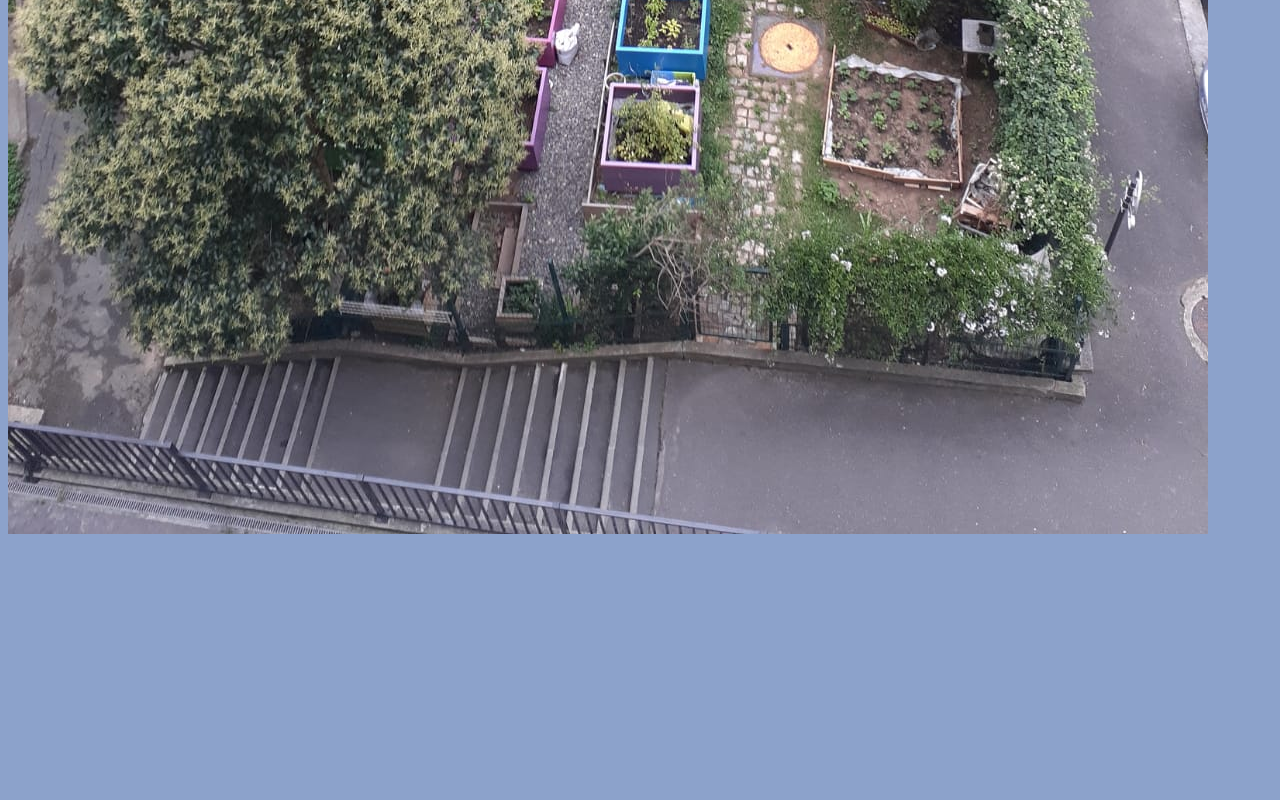
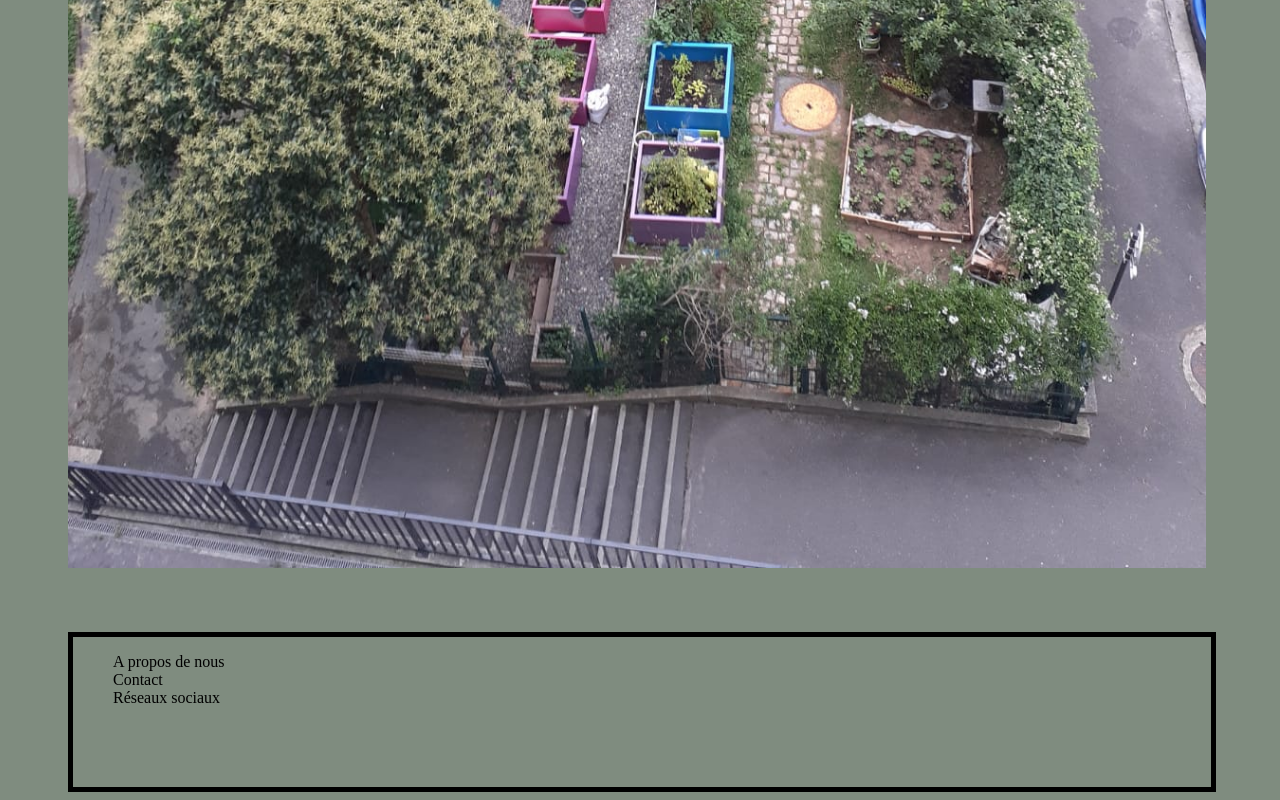
Before and after one commit to Hayat-BENSALAH/site-pour-association-amicale, a plain HTML site: page index.html in a window 1280 px wide. Shown: the part 1167-1967 px from the top of the page. Before the commit the page ends 1713 px from the top, so only its background shows below. Drawn offline with Linux system fonts and the light colour scheme.

Commit message:
add text

```diff
--- a/index.css
+++ b/index.css
@@ -1,15 +1,43 @@
 body {
-    background-color: rgb(140, 162, 203);
+    background-color: rgb(127, 140, 127);
 }
 
-.container navbar{
-    border: solid 10px black;
-    width: max-content;
+header{
+
+    border: solid 5px black;
+    width: 90%;
     height: 150px;
+}
+h1{
+
+}
+.container-navbar{
     display: flex;
-    align-items: center;
-    justify-content: center;
-    text-align: space-around;
+
+}
+
+header, img, footer{
+    margin-left: 60PX;
+}
+
+button{
+    border: solid 5px green;
 
 
 }
+
+img{
+    width: 90%;
+    margin-top: 50PX;
+    padding: 0;
+}
+footer{
+    border: solid 5px black;
+    width: 90%;
+    height: 150px;
+    margin-top: 60px;
+}
+
+li{
+    list-style: none;
+}
--- a/index.html
+++ b/index.html
@@ -6,9 +6,11 @@
     <title>SITE DE L'ASSOCIATION TOUS ENSEMBLE</title>
     <link rel="stylesheet" href="index.css">
 </head>
+
 <body>
+
    <header>
-        <navbar class="container navbar">
+        <navbar class="container-navbar">
             <div>
                 <h1>TOUS ENSEMBLE</h1>
                 <button>ACCEUIL</button>
@@ -17,15 +19,22 @@
             </div>
         </nav>
 
+    </header>
+    <main>
         <img src="./assets/E0B2584B-D137-4379-BB3C-A7D3D5F234FA.jpeg"
         alt="photo jardin partagé python">
 
-    </header>
-    <main>
-
     </main>
     <footer>
-
+        <nav>
+            <div>
+                <ul>
+                    <li>A propos de nous</li>
+                    <li>Contact</li>
+                    <li>Réseaux sociaux</li>
+                </ul>
+            </div>
+        </nav>
     </footer>
     <script rel="script.js"></script>
 </body>
```
